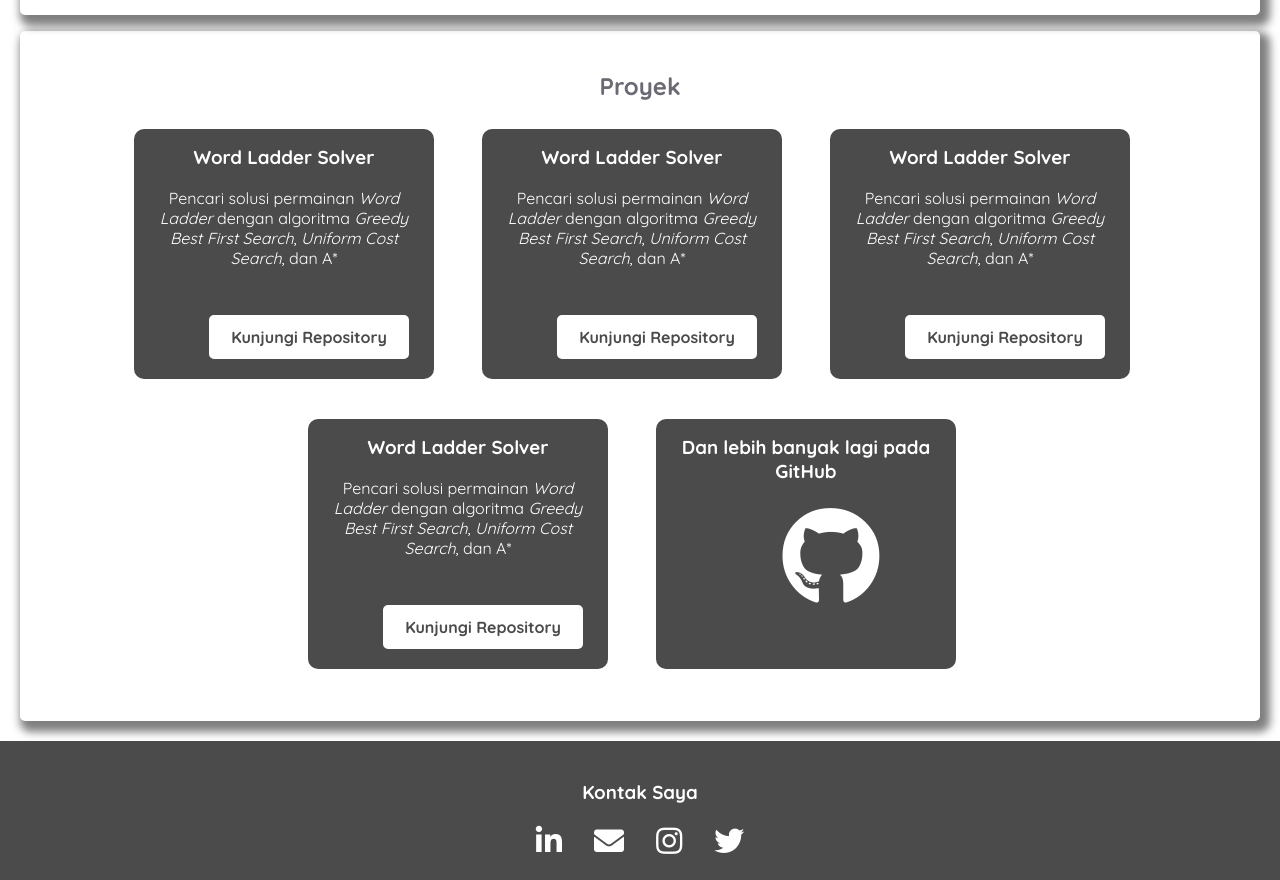
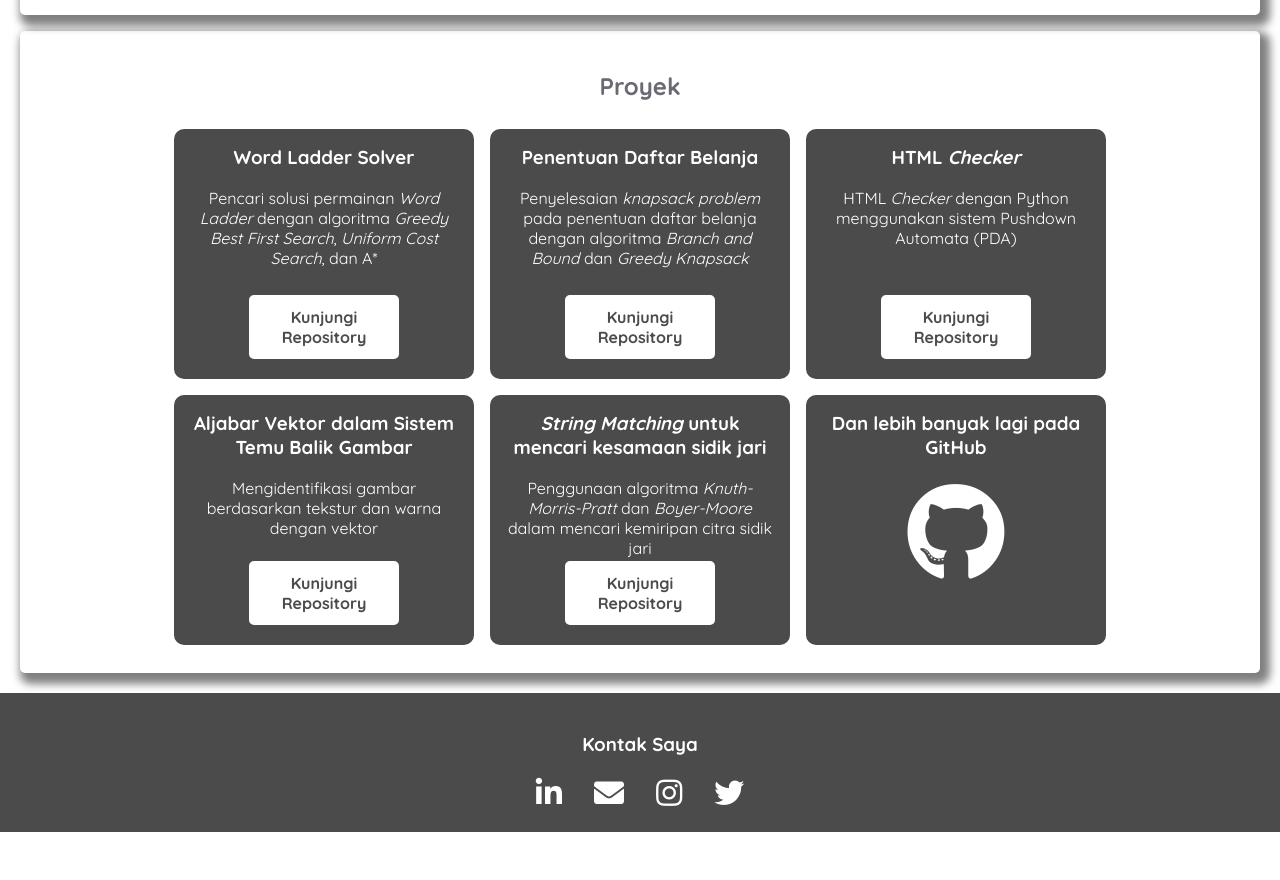
Before and after one commit to BryanLauw/Portofolio-Web, a plain HTML site: page index.html in a window 1280 px wide. Shown: the part 1440-2320 px from the top of the page. After the commit the page ends 2272 px from the top, so only its background shows below. Drawn offline with Linux system fonts and the light colour scheme.

Commit message:
change href

```diff
--- a/assets/style.css
+++ b/assets/style.css
@@ -63,23 +63,11 @@ nav a {
     padding-bottom: 2px;
 }
 
-nav a::after {
-    content: '';
-    position: absolute;
-    left: 0;
-    bottom: 0;
-    width: 0;
-    height: 2px;
-    background-color: white;
-    transition: width 0.3s;
-}
-
-nav a:hover::after {
-    width: 100%;
-}
-
 nav a:hover {
-    font-style: italic;
+    font-weight: bold;
+    color: black;
+    transition: .3s;
+    animation: ease-in;
 }
 
 .jumbotron {
@@ -131,7 +119,7 @@ nav a:hover {
 #proyek section {
     background-color: #4b4b4b;
     padding: 1rem;
-    margin: .5rem 2rem 2rem 1rem;
+    margin: .5rem;
     border-radius: 10px;
     width: 300px;
     height: 250px;
@@ -152,7 +140,7 @@ nav a:hover {
     color: white;
     bottom: 50px;
     width: 125px;
-    left: 112.5px;
+    left: 87.5px;
 }
 
 #proyek div section #git:hover {
@@ -167,7 +155,7 @@ nav a:hover {
     padding: 10px;
     bottom: 20px;
     left: 75px;
-    width: 200px;
+    width: 150px;
     color: #4b4b4b;
     background-color: white;
     text-decoration: none;
@@ -264,9 +252,4 @@ footer h3 {
     .jumbotron img {
         margin: 0;
     }
-
-    #proyek div {
-        flex-flow: column;
-        flex-wrap: wrap;
-    }
 }
--- a/index.html
+++ b/index.html
@@ -80,30 +80,39 @@
 						</section>
 
 						<section>
-							<h3>Word Ladder Solver</h3>
+							<h3>Penentuan Daftar Belanja</h3>
 							<p>
-								Pencari solusi permainan <i>Word Ladder</i> dengan algoritma <i>Greedy Best First Search</i>, <i>Uniform Cost Search</i>, dan A*
+								Penyelesaian <i>knapsack problem</i> pada penentuan daftar belanja dengan algoritma <i>Branch and Bound</i> dan <i>Greedy Knapsack</i>
 							</p>
 
-							<a href="#">Kunjungi Repository</a>
+							<a href="https://github.com/BryanLauw/Makalah-Stima">Kunjungi Repository</a>
 						</section>
 
 						<section>
-							<h3>Word Ladder Solver</h3>
+							<h3>HTML <i>Checker</i></h3>
 							<p>
-								Pencari solusi permainan <i>Word Ladder</i> dengan algoritma <i>Greedy Best First Search</i>, <i>Uniform Cost Search</i>, dan A*
+								HTML <i>Checker</i> dengan Python menggunakan sistem Pushdown Automata (PDA)
 							</p>
 
-							<a href="#">Kunjungi Repository</a>
+							<a href="https://github.com/BryanLauw/Tubes1_tbfoReborn">Kunjungi Repository</a>
 						</section>
 
 						<section>
-							<h3>Word Ladder Solver</h3>
+							<h3>Aljabar Vektor dalam Sistem Temu Balik Gambar</h3>
 							<p>
-								Pencari solusi permainan <i>Word Ladder</i> dengan algoritma <i>Greedy Best First Search</i>, <i>Uniform Cost Search</i>, dan A*
+								Mengidentifikasi gambar berdasarkan tekstur dan warna dengan vektor
 							</p>
 
-							<a href="#">Kunjungi Repository</a>
+							<a href="https://github.com/BryanLauw/Algeo02-22028">Kunjungi Repository</a>
+						</section>
+
+						<section>
+							<h3><i>String Matching</i> untuk mencari kesamaan sidik jari</h3>
+							<p>
+								Penggunaan algoritma <i>Knuth-Morris-Pratt</i> dan <i>Boyer-Moore</i> dalam mencari kemiripan citra sidik jari
+							</p>
+
+							<a href="https://github.com/BryanLauw/Tubes3_S1T4j4111">Kunjungi Repository</a>
 						</section>
 
 						<section>
```
